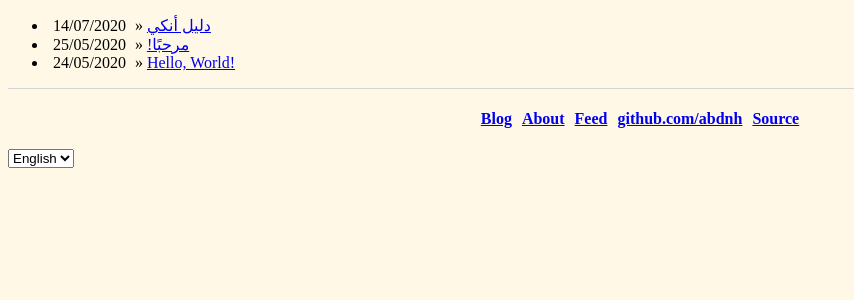
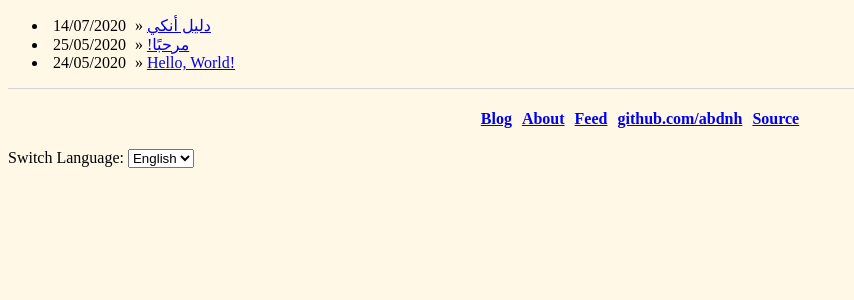
Before and after one commit to abdnh/abdnh.github.io, a Jekyll site: the page built from index.html, in a window 1280 px wide. Shown: the top 300 px of the page, without its empty margins (0-854 px from the left). Built offline with Jekyll 4.4.1, drawn with Linux system fonts in a browser that asks for light colours.

Commit message:
Language switcher tweaks
add label, translate more strings, and change no-js warning color

```diff
--- a/_layouts/default.html
+++ b/_layouts/default.html
@@ -21,16 +21,21 @@
                 <li><a id="source" href="https://github.com/abdnh/abdnh.github.io">Source</a></li>
             </ul>
         </footer>
-        <div id="no-js-warn" style="color: red;">Language switching requires JavaScript</div>
-        <select name="lang" id="lang-select" disabled>
-            <option id="en">English</option>
-            <option id="ar">العربية</option>
-        </select>
+        <div id="lang-section">
+            <div id="no-js-warn" style="color: rgb(255, 70, 70);">Language switching requires JavaScript / يتطلب تغيير اللغة دعم جافا سكربت</div>
+            <label id="lang-select-label" for="lang-select">Switch Language:</label>
+            <select name="lang" id="lang-select" disabled>
+                <option id="en">English</option>
+                <option id="ar">العربية</option>
+            </select>
+        </div>
         <script>
             const home = document.getElementById('home');
             const about = document.getElementById('about');
             const feed = document.getElementById('feed');
             const source = document.getElementById('source');
+            const langSection = document.getElementById("lang-section");
+            const langLabel = document.getElementById("lang-select-label");
             const langSelector = document.getElementById('lang-select');
             const postList = document.getElementById('posts');
             const footer = document.getElementsByTagName('footer')[0];
@@ -51,6 +58,8 @@
                 about.textContent = 'About';
                 feed.textContent = 'Feed';
                 source.textContent = 'Source';
+                langSection.dir = "ltr";
+                langLabel.textContent = "Switch Language:";
                 localStorage.setItem('lang', 'en');
                 if(postList) postList.dir = 'ltr';
                 footer.dir = 'ltr';
--- a/css/main.css
+++ b/css/main.css
@@ -11,7 +11,6 @@ footer ul {
     padding: 0;
 }
 footer ul li {
-    /*flex: 1 1 auto;*/
     margin: 5px;
 }
 @media screen and (max-width : 800px) {
```
Also changed, not shown: other parts of _layouts/default.html (+2 -0 lines).
